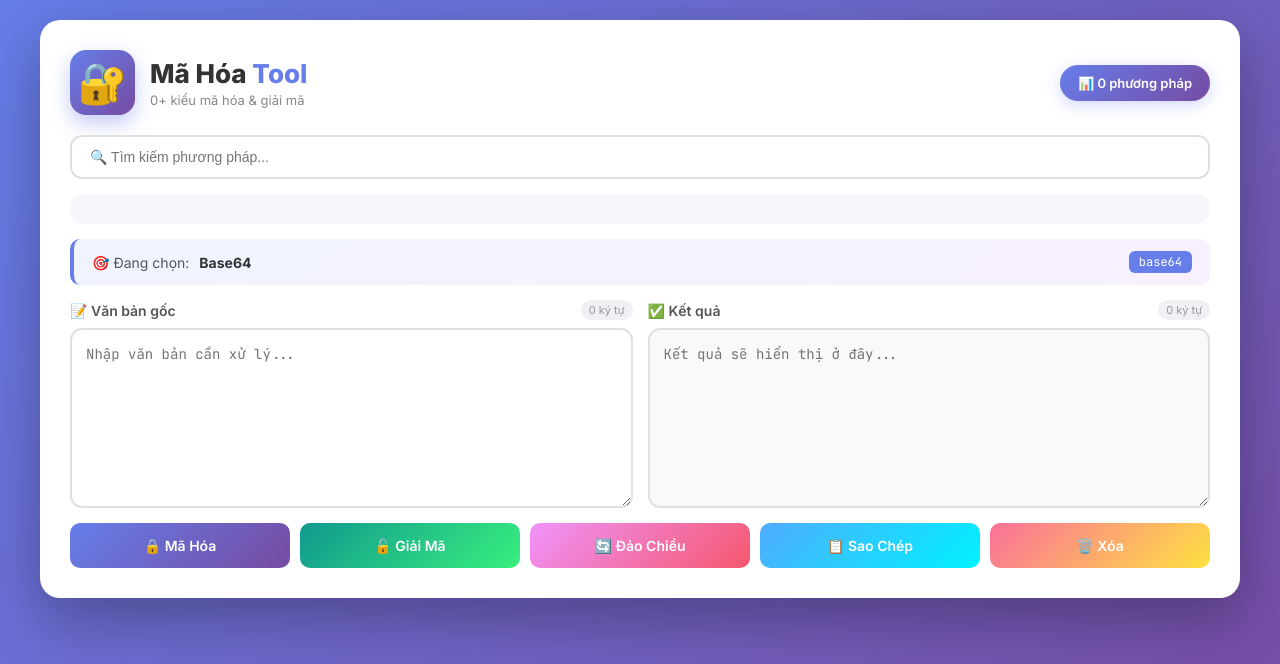
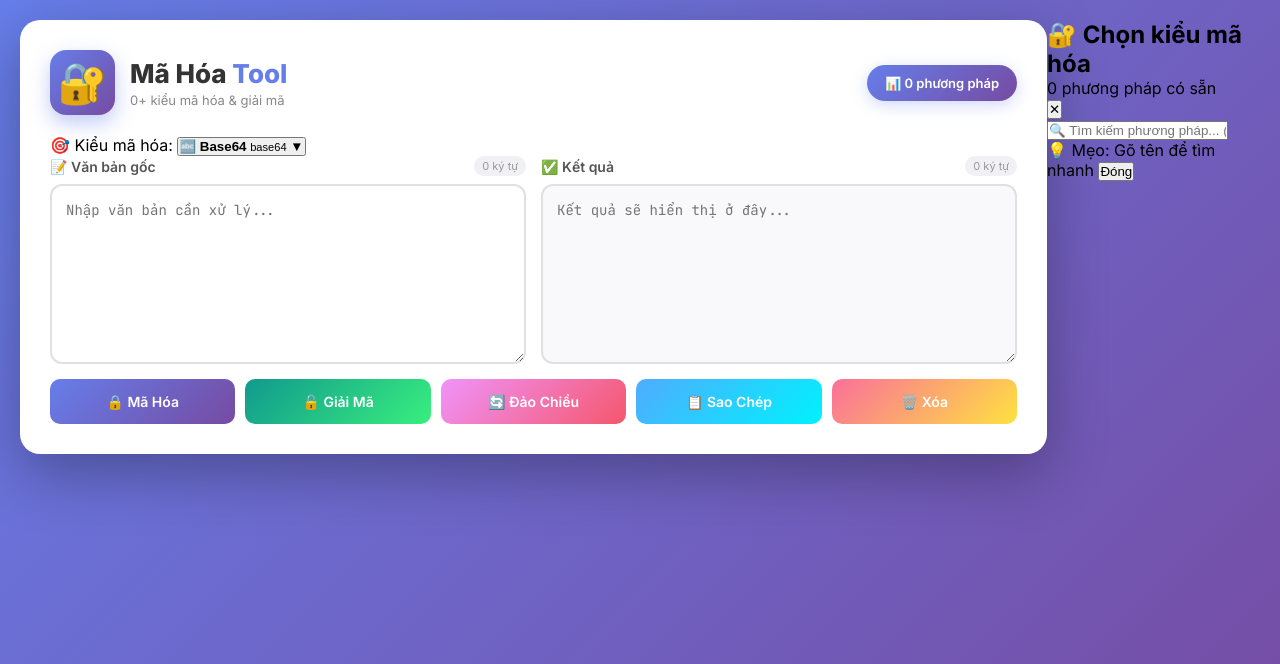
Before and after one commit to 0349632920/ma-hoa-wbe, a Flask app: template templates/index.html in a window 1280 px wide. Shown: the top 664 px of the page. Run offline with Flask 3, Linux system fonts and the light colour scheme; the template is opened without the code that fills it, so the values that code supplies are empty.

Commit message:
Update index.html

```diff
--- a/templates/index.html
+++ b/templates/index.html
@@ -3,7 +3,7 @@
 <head>
   <meta charset="UTF-8">
   <meta name="viewport" content="width=device-width, initial-scale=1.0">
-  <title>🔐 70+ Kiểu Mã Hóa & Giải Mã</title>
+  <title>🔐 75+ Kiểu Mã Hóa & Giải Mã</title>
   <link rel="stylesheet" href="{{ url_for('static', filename='style.css') }}">
   <link href="https://fonts.googleapis.com/css2?family=Inter:wght@400;500;600;700;800&family=JetBrains+Mono&display=swap" rel="stylesheet">
 </head>
@@ -20,28 +20,17 @@
       <div class="stats-badge">📊 {{ methods|length }} phương pháp</div>
     </header>
 
-    <!-- Search box -->
-    <div class="search-box">
-      <input type="text" id="searchInput" placeholder="🔍 Tìm kiếm phương pháp...">
-    </div>
-
-    <!-- Danh sách phương pháp -->
-    <div class="methods-wrapper">
-      <div class="methods-grid" id="methodsGrid">
-        {% for key, name in methods.items() %}
-        <button class="method-btn" data-method="{{ key }}" title="{{ name }}">
-          <span class="method-name">{{ name }}</span>
-          <span class="method-code">{{ key }}</span>
-        </button>
-        {% endfor %}
-      </div>
-    </div>
-
-    <!-- Method đang chọn -->
-    <div class="current-method">
-      <span>🎯 Đang chọn:</span>
-      <strong id="currentMethodName">Base64</strong>
-      <span class="current-method-code" id="currentMethodCode">base64</span>
+    <!-- Nút chọn kiểu mã hóa -->
+    <div class="method-picker-section">
+      <label>🎯 Kiểu mã hóa:</label>
+      <button class="method-picker-btn" id="openPickerBtn">
+        <span class="picker-icon">🔤</span>
+        <span class="picker-text">
+          <strong id="selectedMethodName">Base64</strong>
+          <small id="selectedMethodCode">base64</small>
+        </span>
+        <span class="picker-arrow">▼</span>
+      </button>
     </div>
 
     <!-- Ô nhập khóa -->
@@ -75,21 +64,51 @@
 
     <!-- Buttons -->
     <div class="buttons">
-      <button class="btn encrypt" onclick="process('encrypt')">
-        🔒 Mã Hóa
-      </button>
-      <button class="btn decrypt" onclick="process('decrypt')">
-        🔓 Giải Mã
-      </button>
+      <button class="btn encrypt" onclick="process('encrypt')">🔒 Mã Hóa</button>
+      <button class="btn decrypt" onclick="process('decrypt')">🔓 Giải Mã</button>
       <button class="btn swap" onclick="swapText()">🔄 Đảo Chiều</button>
       <button class="btn copy" onclick="copyResult()">📋 Sao Chép</button>
       <button class="btn clear" onclick="clearAll()">🗑️ Xóa</button>
     </div>
-
-    <div id="toast" class="toast"></div>
   </div>
 
+  <!-- ===== MODAL CHỌN KIỂU MÃ HÓA ===== -->
+  <div class="modal-overlay" id="modalOverlay">
+    <div class="modal">
+      <div class="modal-header">
+        <div>
+          <h2>🔐 Chọn kiểu mã hóa</h2>
+          <p>{{ methods|length }} phương pháp có sẵn</p>
+        </div>
+        <button class="modal-close" id="closeModalBtn">✕</button>
+      </div>
+
+      <div class="modal-search">
+        <input type="text" id="searchInput" placeholder="🔍 Tìm kiếm phương pháp... (VD: base64, aes, morse)">
+      </div>
+
+      <div class="modal-body">
+        <div class="methods-grid" id="methodsGrid">
+          {% for key, name in methods.items() %}
+          <button class="method-btn" data-method="{{ key }}" title="{{ name }}">
+            <span class="method-name">{{ name }}</span>
+            <span class="method-code">{{ key }}</span>
+          </button>
+          {% endfor %}
+        </div>
+      </div>
+
+      <div class="modal-footer">
+        <span>💡 Mẹo: Gõ tên để tìm nhanh</span>
+        <button class="btn-cancel" id="cancelModalBtn">Đóng</button>
+      </div>
+    </div>
+  </div>
+
+  <div id="toast" class="toast"></div>
+
   <script>
+    // ====== STATE ======
     let currentMethod = 'base64';
     let oneWayMethods = new Set([
       'md5','sha1','sha224','sha256','sha384','sha512',
@@ -102,7 +121,7 @@
     ]);
     let keyLabels = {
       'caesar': '🔢 Khóa dịch chuyển (1-25):',
-      'affine': '🔢 Khóa affine (a,b) — mặc định 5,8',
+      'affine': '🔢 Khóa affine (a,b):',
       'vigenere': '🔑 Từ khóa Vigenère:',
       'beaufort': '🔑 Từ khóa Beaufort:',
       'autokey': '🔑 Từ khóa Autokey:',
@@ -127,28 +146,91 @@
       'aes': 'Nhập mật khẩu...'
     };
 
-    // Chọn phương pháp
+    // ====== DOM ======
+    const modalOverlay = document.getElementById('modalOverlay');
+    const openPickerBtn = document.getElementById('openPickerBtn');
+    const closeModalBtn = document.getElementById('closeModalBtn');
+    const cancelModalBtn = document.getElementById('cancelModalBtn');
+    const searchInput = document.getElementById('searchInput');
+
+    // ====== MỞ / ĐÓNG MODAL ======
+    function openModal() {
+      modalOverlay.classList.add('show');
+      document.body.style.overflow = 'hidden';
+      setTimeout(() => searchInput.focus(), 100);
+    }
+
+    function closeModal() {
+      modalOverlay.classList.remove('show');
+      document.body.style.overflow = '';
+      searchInput.value = '';
+      filterMethods('');
+    }
+
+    openPickerBtn.addEventListener('click', openModal);
+    closeModalBtn.addEventListener('click', closeModal);
+    cancelModalBtn.addEventListener('click', closeModal);
+
+    // Click ra ngoài để đóng
+    modalOverlay.addEventListener('click', (e) => {
+      if (e.target === modalOverlay) closeModal();
+    });
+
+    // ESC để đóng
+    document.addEventListener('keydown', (e) => {
+      if (e.key === 'Escape' && modalOverlay.classList.contains('show')) closeModal();
+    });
+
+    // ====== TÌM KIẾM ======
+    searchInput.addEventListener('input', (e) => {
+      filterMethods(e.target.value.toLowerCase().trim());
+    });
+
+    function filterMethods(q) {
+      let visible = 0;
+      document.querySelectorAll('.method-btn').forEach(btn => {
+        const match = !q ||
+          btn.dataset.method.toLowerCase().includes(q) ||
+          btn.title.toLowerCase().includes(q);
+        btn.style.display = match ? '' : 'none';
+        if (match) visible++;
+      });
+
+      // Thông báo nếu không có kết quả
+      let emptyMsg = document.getElementById('emptyMsg');
+      if (visible === 0) {
+        if (!emptyMsg) {
+          emptyMsg = document.createElement('div');
+          emptyMsg.id = 'emptyMsg';
+          emptyMsg.className = 'empty-msg';
+          emptyMsg.textContent = '😕 Không tìm thấy phương pháp nào!';
+          document.getElementById('methodsGrid').appendChild(emptyMsg);
+        }
+      } else if (emptyMsg) {
+        emptyMsg.remove();
+      }
+    }
+
+    // ====== CHỌN PHƯƠNG PHÁP ======
     document.querySelectorAll('.method-btn').forEach(btn => {
       btn.addEventListener('click', () => {
+        currentMethod = btn.dataset.method;
+
+        // Cập nhật nút picker
+        document.getElementById('selectedMethodName').textContent = btn.title;
+        document.getElementById('selectedMethodCode').textContent = currentMethod;
+
+        // Đánh dấu active
         document.querySelectorAll('.method-btn').forEach(b => b.classList.remove('active'));
         btn.classList.add('active');
-        currentMethod = btn.dataset.method;
-        document.getElementById('currentMethodName').textContent = btn.title;
-        document.getElementById('currentMethodCode').textContent = currentMethod;
+
         updateUI();
+        closeModal();
+        showToast(`✅ Đã chọn: ${btn.title}`);
       });
     });
 
-    // Tìm kiếm
-    document.getElementById('searchInput').addEventListener('input', (e) => {
-      const q = e.target.value.toLowerCase().trim();
-      document.querySelectorAll('.method-btn').forEach(btn => {
-        const match = btn.dataset.method.toLowerCase().includes(q) ||
-                      btn.title.toLowerCase().includes(q);
-        btn.style.display = match ? '' : 'none';
-      });
-    });
-
+    // ====== CẬP NHẬT UI ======
     function updateUI() {
       const keySection = document.getElementById('keySection');
       const hashWarning = document.getElementById('hashWarning');
@@ -177,7 +259,7 @@
       }
     }
 
-    // Gọi API
+    // ====== XỬ LÝ ======
     async function process(action) {
       const text = document.getElementById('input').value;
       const key = document.getElementById('keyInput').value;
@@ -209,8 +291,7 @@
     }
 
     function swapText() {
-      const out = document.getElementById('output').value;
-      document.getElementById('input').value = out;
+      document.getElementById('input').value = document.getElementById('output').value;
       document.getElementById('output').value = '';
       updateCounts();
       showToast('🔄 Đã đảo chiều!');
@@ -245,9 +326,13 @@
       setTimeout(() => t.classList.remove('show'), 2200);
     }
 
-    // Khởi tạo
+    // ====== KHỞI TẠO ======
     document.getElementById('input').addEventListener('input', updateCounts);
-    document.querySelector('.method-btn[data-method="base64"]').classList.add('active');
+
+    // Đánh dấu Base64 là mặc định
+    const defaultBtn = document.querySelector('.method-btn[data-method="base64"]');
+    if (defaultBtn) defaultBtn.classList.add('active');
+
     updateUI();
   </script>
 </body>
```
